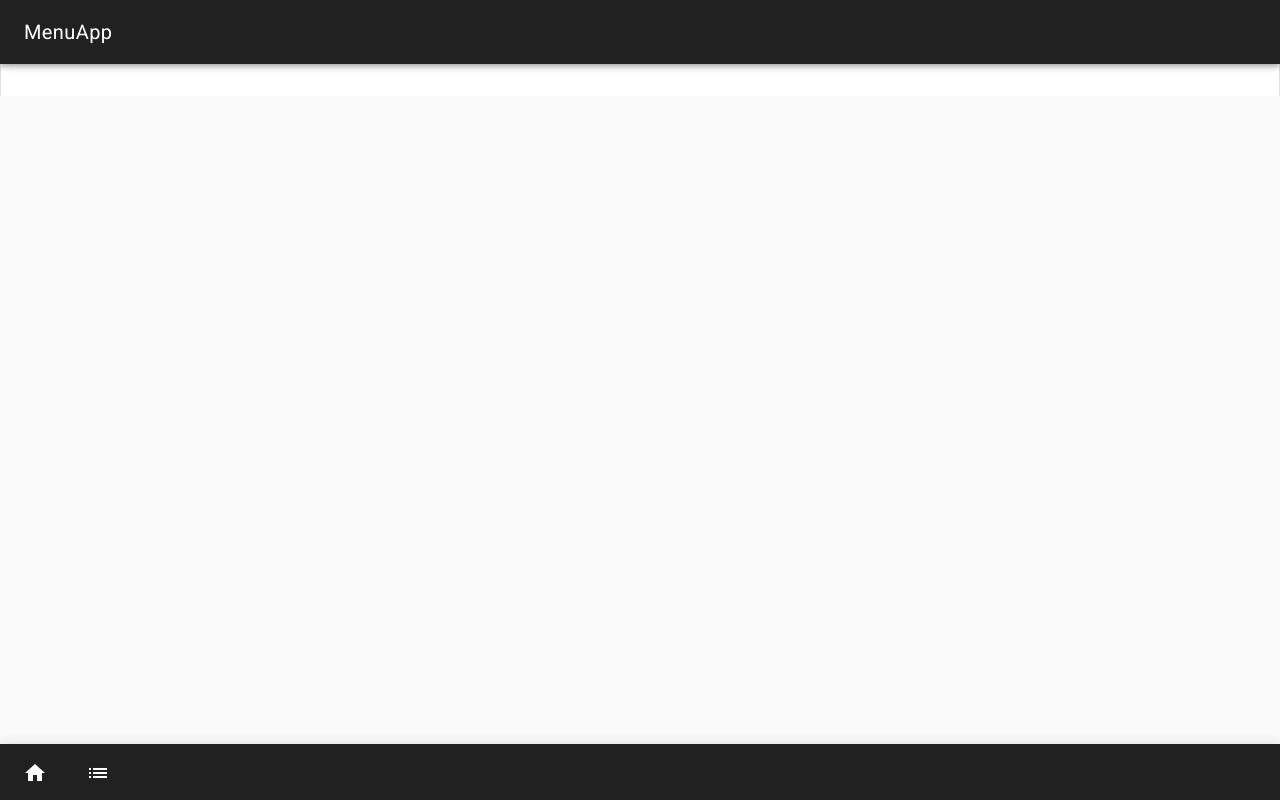
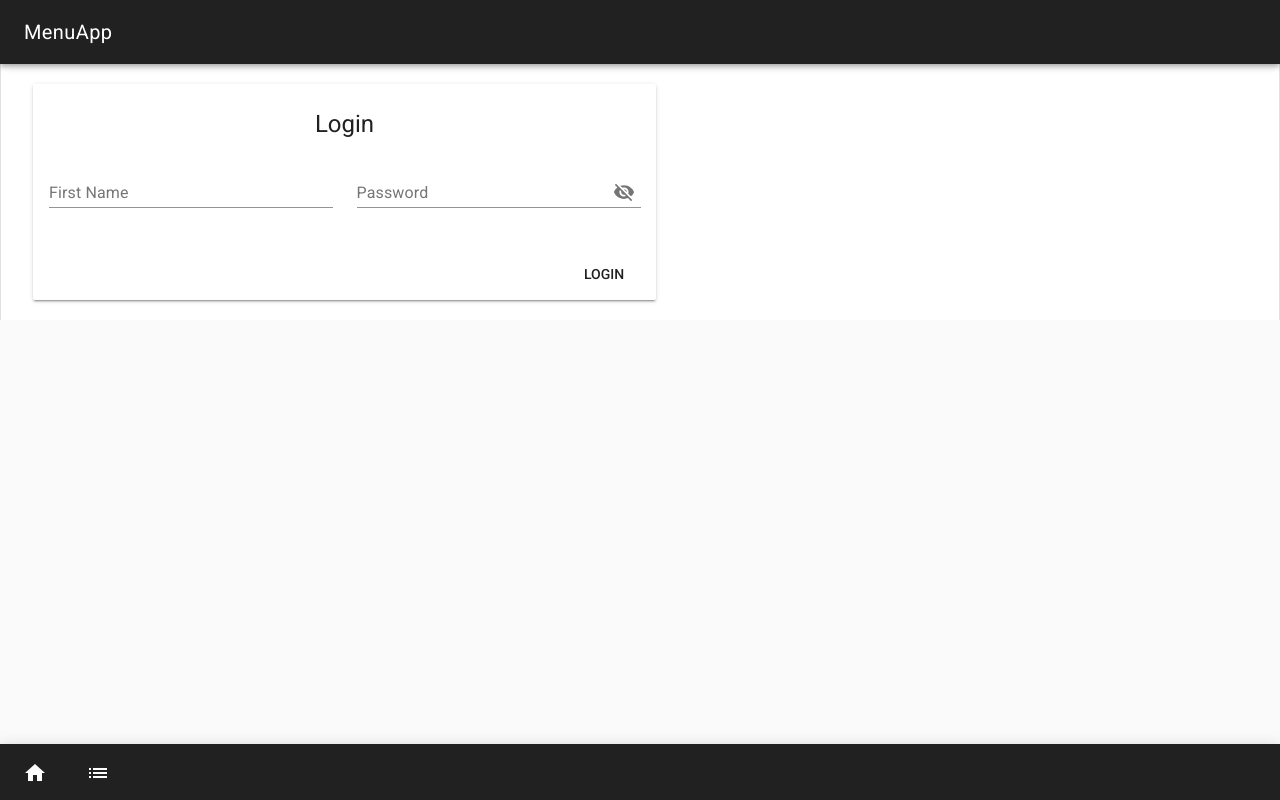
Before and after one commit to RobbieVerdurme/MenuApp_PWA, a Nuxt app: page /login in a window 1280 px wide. Before the commit this address had no page. Built offline with nearby package versions, Linux system fonts and the light colour scheme.

Commit message:
[Add] loginpage

```diff
--- /dev/null
+++ b/pages/login/index.vue
@@ -0,0 +1,67 @@
+<template>
+  <form>
+    <md-card class="md-layout-item md-size-50 md-small-size-100">
+      <md-card-header>
+        <div class="md-title">
+          Login
+        </div>
+      </md-card-header>
+      <md-card-content>
+        <div class="md-layout md-gutter">
+          <!--Username-->
+          <div class="md-layout-item md-small-size-100">
+            <md-field>
+              <label for="email">First Name</label>
+              <md-input id="email" v-model="form.email" name="email" autocomplete="given-name" :disabled="sending" />
+            </md-field>
+          </div>
+
+          <!--Password-->
+          <div class="md-layout-item md-small-size-100">
+            <md-field>
+              <label for="password">Password</label>
+              <md-input
+                id="password"
+                v-model="form.password"
+                type="password"
+                name="password"
+                autocomplete="family-name"
+                :disabled="sending"
+              />
+            </md-field>
+          </div>
+        </div>
+      </md-card-content>
+      <md-progress-bar v-if="sending" md-mode="indeterminate" />
+      <md-card-actions>
+        <md-button class="md-primary" :disabled="sending" @click="login">
+          Login
+        </md-button>
+      </md-card-actions>
+    </md-card>
+  </form>
+</template>
+
+<script>
+export default {
+  data: () => ({
+    form: {
+      email: null,
+      password: null
+    },
+    sending: false
+  }),
+  methods: {
+    login () {
+      this.sending = true
+      try {
+        this.$store.dispatch('user/signIn', { email: this.form.email, password: this.form.password })
+        this.$router.push({ name: 'index' })
+      } catch (e) {
+        this.sending = false
+        console.error(e)
+      }
+    }
+  }
+}
+</script>
```
